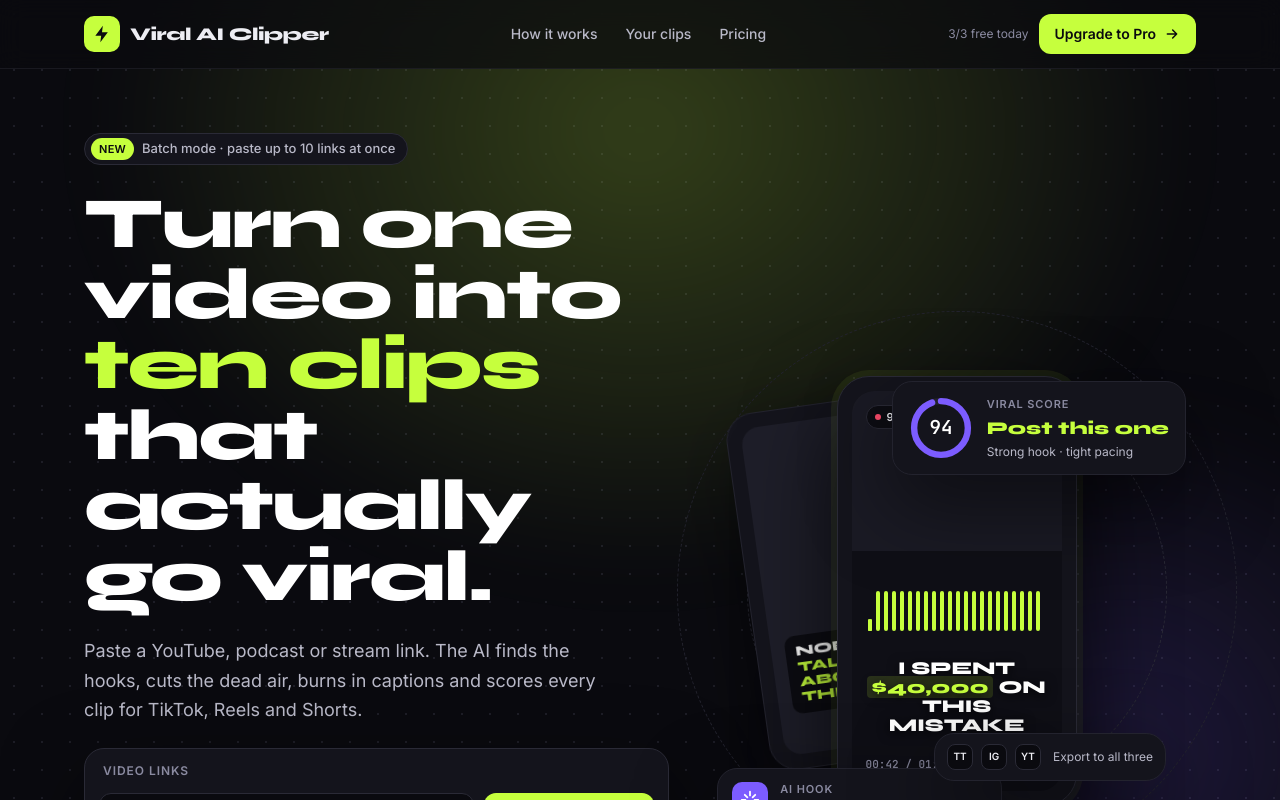
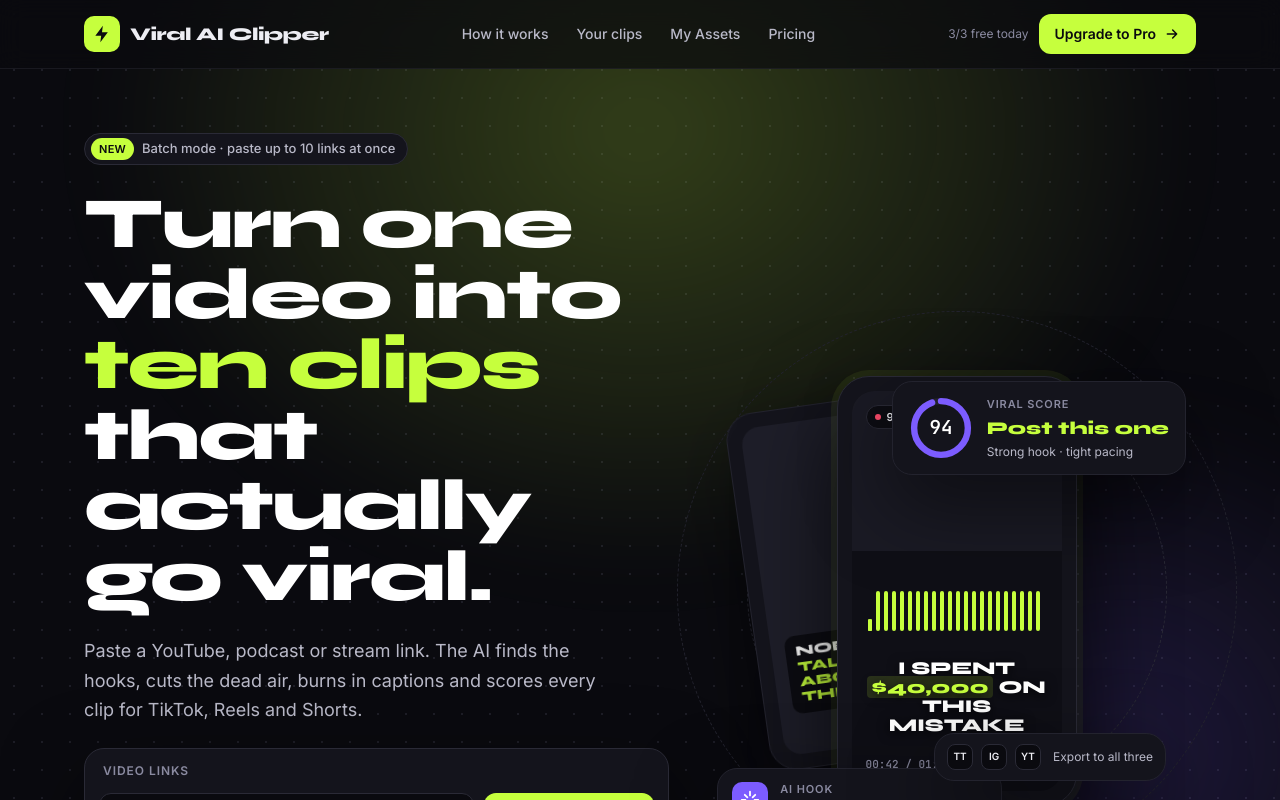
Before and after one commit to senorcoughlin/viral-ai-clipper, a Next.js app: page / in a window 1280 px wide. Shown: the top 800 px of the page. Built offline with nearby package versions, Linux system fonts and the light colour scheme.

Commit message:
Add My Assets library section for created clips

```diff
--- a/app/page.jsx
+++ b/app/page.jsx
@@ -179,6 +179,7 @@ function HomeInner() {
   };
 
   const freeLeft = Math.max(0, FREE_DAILY_LIMIT - dailyCount);
+  const myAssets = history.flatMap(h => (h.clips || []).map(c => ({ ...c, sourceUrl: h.url, createdAt: h.id })));
   const topScore = clips.length ? Math.max(...clips.map(c => c.viralScore || 0)) : 0;
   const price = PRICE[billing];
 
@@ -199,6 +200,7 @@ function HomeInner() {
           <nav className="hidden gap-7 text-sm font-medium text-soft md:flex">
             <a href="#how" className="hover:text-fg">How it works</a>
             <a href="#clips" className="hover:text-fg">Your clips</a>
+            <a href="#assets" className="hover:text-fg">My Assets</a>
             <a href="#pricing" className="hover:text-fg">Pricing</a>
           </nav>
           <div className="flex items-center gap-2.5">
@@ -450,6 +452,24 @@ function HomeInner() {
             </>
           )}
 
+          {/* MY ASSETS */}
+          {myAssets.length > 0 && (
+            <section id="assets" className="flex flex-col gap-6 border-t border-line pt-12">
+              <div className="flex flex-wrap items-end justify-between gap-4">
+                <div className="flex flex-col gap-2">
+                  <span className="eyebrow">Library</span>
+                  <h2 className="font-display text-3xl font-extrabold leading-tight tracking-tight text-white md:text-[44px]">My Assets</h2>
+                  <p className="text-sm text-soft">{myAssets.length} clip{myAssets.length === 1 ? '' : 's'} saved on this device.</p>
+                </div>
+              </div>
+              <div className="grid gap-5 sm:grid-cols-2 lg:grid-cols-3">
+                {myAssets.map((c, i) => (
+                  <ClipPlayer key={`asset-${c.id || i}-${c.createdAt}`} clip={c} />
+                ))}
+              </div>
+            </section>
+          )}
+
           {history.length > 0 && (
             <div className="flex flex-col gap-3 pt-4">
               <span className="text-xs font-semibold uppercase tracking-[.08em] text-muted">Recent</span>
```
